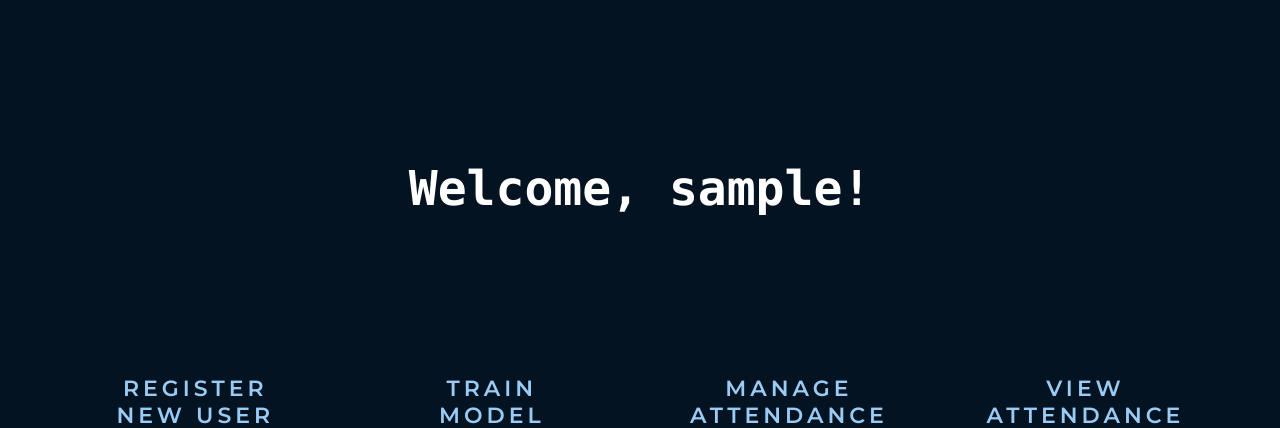
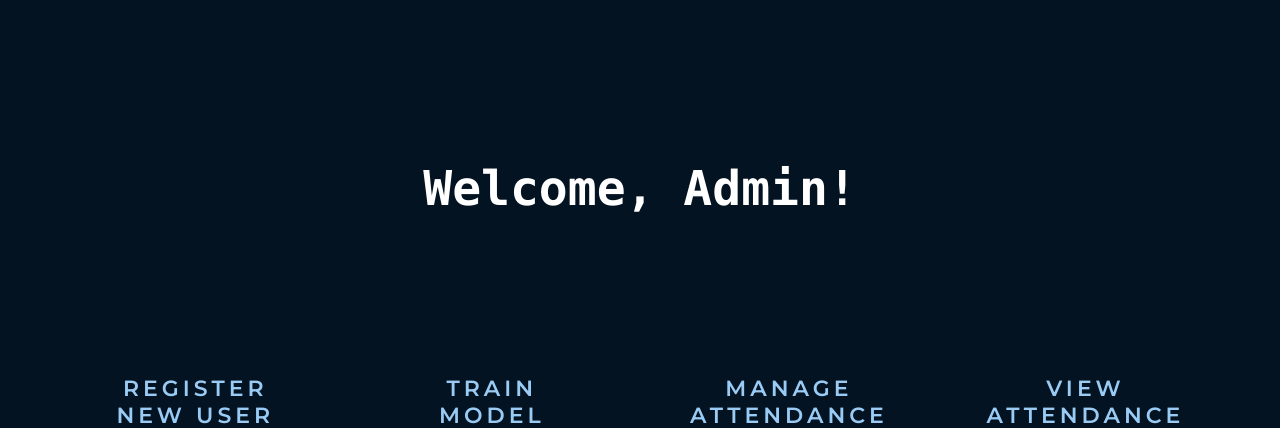
Before and after one commit to Fleonex/Face-Recognition-Attendance, a Flask app: page /admin_dashboard in a window 1280 px wide. Shown: the top 428 px of the page. Run offline with Flask 2, Linux system fonts and the light colour scheme; a user stored in the database is signed in.

Commit message:
Add files via upload

```diff
--- a/templates/admin_dashboard.html
+++ b/templates/admin_dashboard.html
@@ -22,7 +22,7 @@
   <title>Dashboard</title>
 </head>
 <body>
-  <h1>Welcome, {{ name }}!</h1>
+  <h1>Welcome, Admin!</h1>
   <section>
     <div class="main-container">
       <ul class="grid-wrapper">
```
